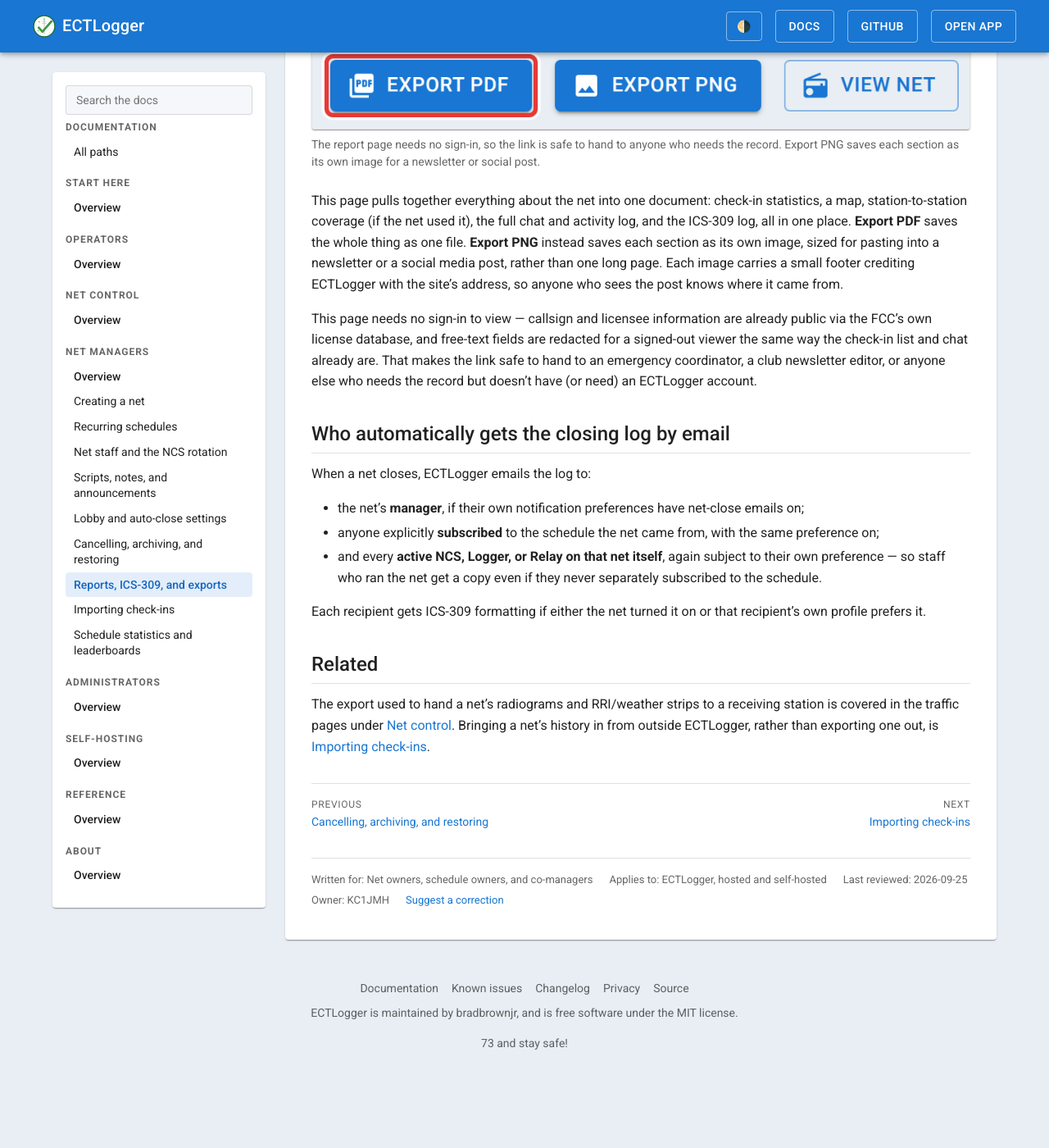
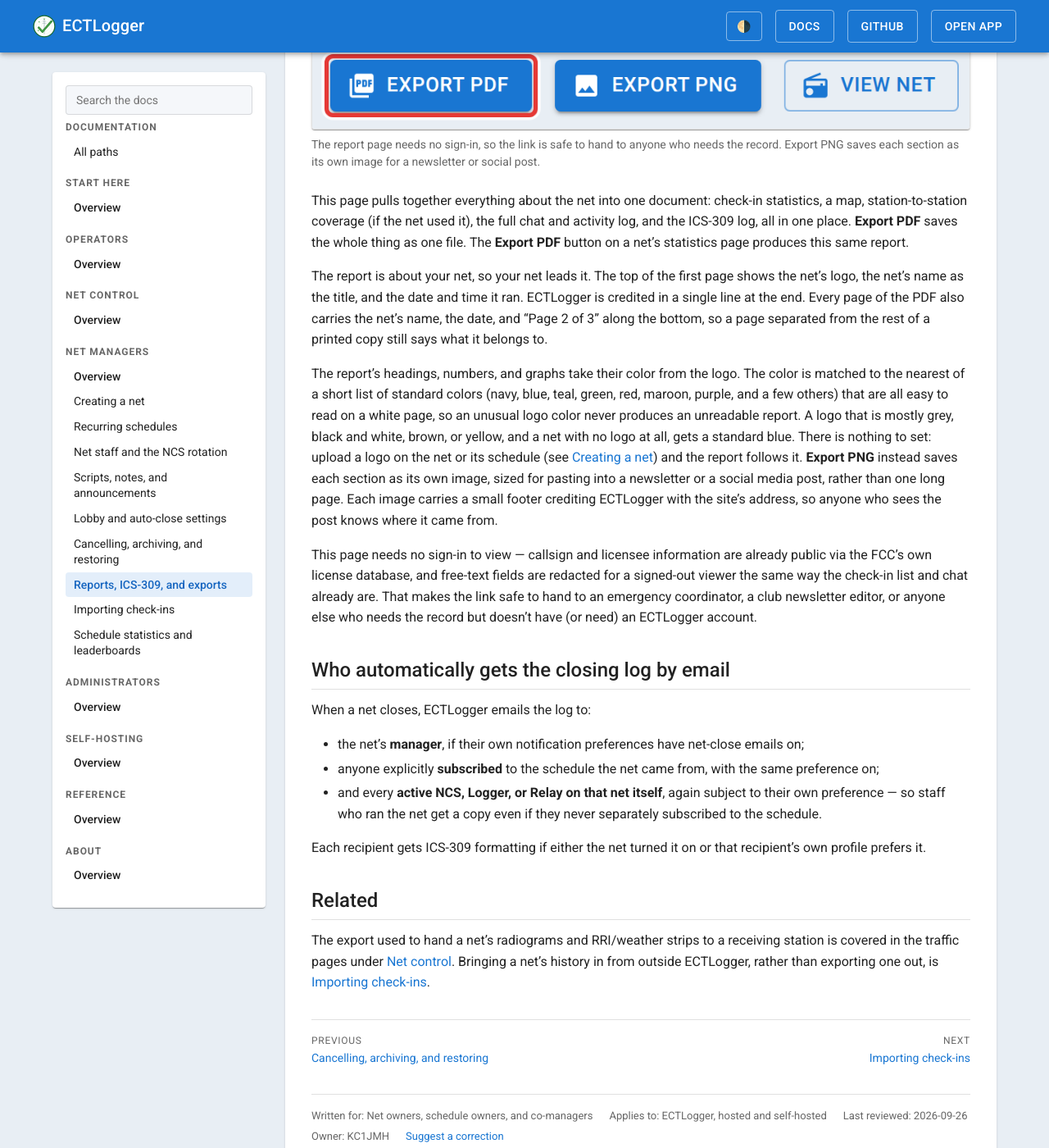
Before and after one commit to bradbrownjr/ectlogger, a Jekyll site: the page built from docs/net-managers/reports-and-exports.md, in a window 1280 px wide and 1400 px high, scrolled down 1078 px. Shown: the whole window at 82% size. Built offline with Jekyll 4.4.1, drawn with Linux system fonts in a browser that asks for light colours; comment, search, counter and statistics services are not loaded; before the commit the page ends 2399 px from its top, so only the background shows below that.

Commit message:
Reports: document the new masthead and logo colors; unclip schedule leaderboards in the PDF
The schedule report's stacked leaderboards kept their 420 px on-screen
scroll box during export, so the PDF showed only the first rows of a long
check-in leaderboard. Also: docs for the report masthead, logo colors and
page numbers (net managers path), DESIGN.md "Reports", DEVELOPMENT.md
mechanics, a Feature Registry row, and the logo uploader's hint now says
the logo appears on reports.

Co-Authored-By: Claude Opus 5.5 <noreply@anthropic.com>
Claude-Session: https://claude.ai/code/session_01Dz2y8UqRYDV67EQZaZUje3

```diff
--- a/docs/net-managers/reports-and-exports.md
+++ b/docs/net-managers/reports-and-exports.md
@@ -4,7 +4,7 @@ summary: The net report, the PDF, the ICS-309 Communications Log, the per-sectio
 kind: How-to
 audience: Net owners, schedule owners, and co-managers
 owner: KC1JMH
-revised: 2026-09-25
+revised: 2026-09-26
 review_by: 2027-09-19
 applies_to: ECTLogger, hosted and self-hosted
 permalink: /docs/net-managers/reports-and-exports/
@@ -39,7 +39,11 @@ The ICS-309 log is the copy that leaves your group and reaches a served agency,
   <figcaption>The report page needs no sign-in, so the link is safe to hand to anyone who needs the record. Export PNG saves each section as its own image for a newsletter or social post.</figcaption>
 </figure>
 
-This page pulls together everything about the net into one document: check-in statistics, a map, station-to-station coverage (if the net used it), the full chat and activity log, and the ICS-309 log, all in one place. **Export PDF** saves the whole thing as one file. **Export PNG** instead saves each section as its own image, sized for pasting into a newsletter or a social media post, rather than one long page. Each image carries a small footer crediting ECTLogger with the site's address, so anyone who sees the post knows where it came from.
+This page pulls together everything about the net into one document: check-in statistics, a map, station-to-station coverage (if the net used it), the full chat and activity log, and the ICS-309 log, all in one place. **Export PDF** saves the whole thing as one file. The **Export PDF** button on a net's statistics page produces this same report.
+
+The report is about your net, so your net leads it. The top of the first page shows the net's logo, the net's name as the title, and the date and time it ran. ECTLogger is credited in a single line at the end. Every page of the PDF also carries the net's name, the date, and "Page 2 of 3" along the bottom, so a page separated from the rest of a printed copy still says what it belongs to.
+
+The report's headings, numbers, and graphs take their color from the logo. The color is matched to the nearest of a short list of standard colors (navy, blue, teal, green, red, maroon, purple, and a few others) that are all easy to read on a white page, so an unusual logo color never produces an unreadable report. A logo that is mostly grey, black and white, brown, or yellow, and a net with no logo at all, gets a standard blue. There is nothing to set: upload a logo on the net or its schedule (see [Creating a net](/docs/net-managers/creating-a-net/)) and the report follows it. **Export PNG** instead saves each section as its own image, sized for pasting into a newsletter or a social media post, rather than one long page. Each image carries a small footer crediting ECTLogger with the site's address, so anyone who sees the post knows where it came from.
 
 This page needs no sign-in to view — callsign and licensee information are already public via the FCC's own license database, and free-text fields are redacted for a signed-out viewer the same way the check-in list and chat already are. That makes the link safe to hand to an emergency coordinator, a club newsletter editor, or anyone else who needs the record but doesn't have (or need) an ECTLogger account.
 
--- a/frontend/src/components/NetLogoSection.tsx
+++ b/frontend/src/components/NetLogoSection.tsx
@@ -132,7 +132,7 @@ const NetLogoSection: React.FC<NetLogoSectionProps> = ({ entityType, entityId, l
         </Avatar>
         <Typography variant="subtitle2" sx={{ mt: 2 }}>{label}</Typography>
         <Typography variant="body2" color="text.secondary" sx={{ mb: 2, textAlign: 'center' }}>
-          {logoUrl ? 'Shown on cards and the check-in page' : 'Optional club or net logo'}
+          {logoUrl ? 'Shown on cards, the check-in page, and reports' : 'Optional club or net logo'}
         </Typography>
         {error && <Alert severity="error" sx={{ mb: 1, py: 0, width: '100%' }}>{error}</Alert>}
         <Stack direction="row" spacing={1} sx={{ flexWrap: 'wrap', justifyContent: 'center', gap: 1 }}>
--- a/frontend/src/pages/ScheduleStatistics.tsx
+++ b/frontend/src/pages/ScheduleStatistics.tsx
@@ -601,8 +601,10 @@ const ScheduleStatistics: React.FC = () => {
             {/* ----- STACKED VIEW (PDF export only) ----- */}
             {/* Renders every leaderboard sequentially so the static PDF
                 contains all four — the user can't click tabs in a PDF. */}
+            {/* The on-screen tables scroll at 420 px; unbounded here, or the
+                PDF would capture only their first rows. */}
             {exporting && (
-              <Box sx={{ display: 'flex', flexDirection: 'column', gap: 3 }}>
+              <Box sx={{ display: 'flex', flexDirection: 'column', gap: 3, '& .MuiTableContainer-root': { maxHeight: 'none' } }}>
                 <Box>
                   <Typography variant="subtitle1" fontWeight="bold" gutterBottom>
                     Check-in Leaderboard
```
Also changed, not shown: docs/DESIGN.md (+34 -1 lines), docs/DEVELOPMENT.md (+25 -0 lines), docs/net-managers/creating-a-net.md (+2 -2 lines), docs/net-managers/schedule-statistics.md (+2 -2 lines), .github/copilot-instructions.md.
